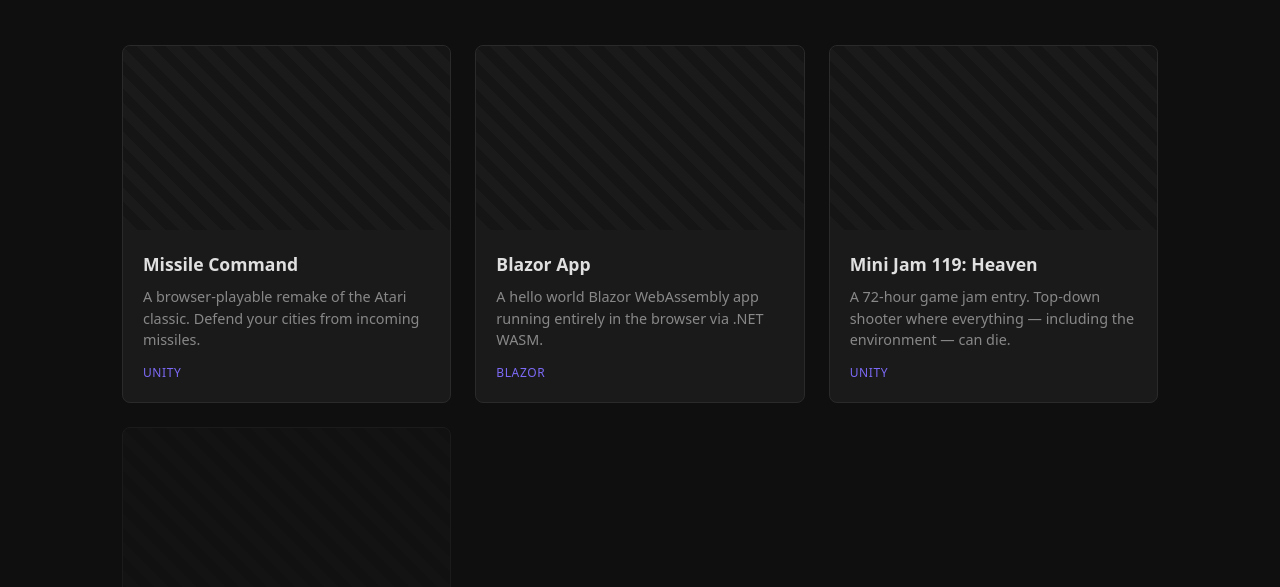
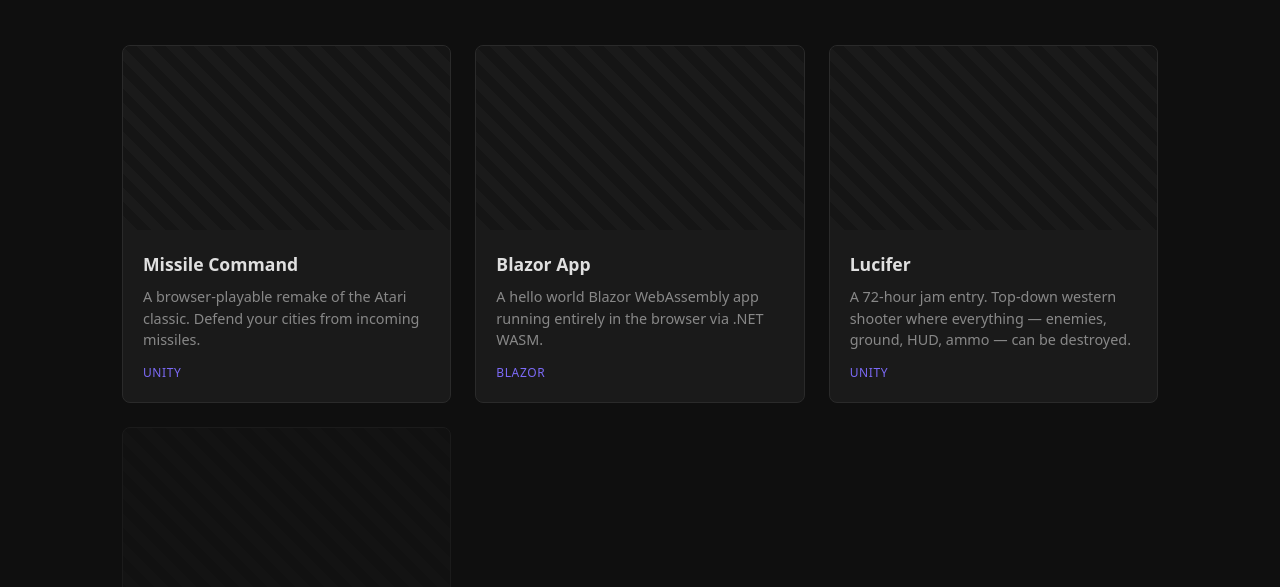
Before and after one commit to redmorr/redmorr.github.io, an Astro site: page / in a window 1280 px wide. Shown: the part 213-800 px from the top of the page. Built offline with nearby package versions, Linux system fonts and the light colour scheme; Astro itself is replaced by a stand-in of ours.

Commit message:
Add submission link and richer description for Lucifer (Mini Jam 119)

```diff
--- a/src/data/projects.ts
+++ b/src/data/projects.ts
@@ -8,6 +8,7 @@
   embedUrl?: string;
   thumbnail?: string;
   jamUrl?: string;
+  submissionUrl?: string;
   note?: string;
 }
 
@@ -32,13 +33,14 @@
   },
   {
     slug: 'minijam-119',
-    title: 'Mini Jam 119: Heaven',
-    description: 'A 72-hour game jam entry. Top-down shooter where everything — including the environment — can die.',
-    longDescription: 'An entry for Mini Jam 119: Heaven, a 72-hour game jam with 98 submissions. The theme was Heaven and the limitation was "Everything Can Die" — the player, enemies, ground, HUD, and menus are all destructible. Built in Unity as a top-down western shooter.',
+    title: 'Lucifer',
+    description: 'A 72-hour jam entry. Top-down western shooter where everything — enemies, ground, HUD, ammo — can be destroyed.',
+    longDescription: 'Submitted to Mini Jam 119: Heaven (72h, 98 entries) with the limitation "Everything Can Die". The approach: implement as little as possible while keeping the game playable — health and ammo are destructible in-world objects, no menus. Ranked #53 overall and #19 for use of limitation. Team: programming by me, art by Marvin Holzinger, music by Hidde \'Zephyde\'.',
     type: 'unity',
     url: 'https://redmorr.github.io/minijam-119-heaven-submission/',
     embedUrl: 'https://redmorr.github.io/minijam-119-heaven-submission/',
     jamUrl: 'https://itch.io/jam/mini-jam-119-heaven',
+    submissionUrl: 'https://itch.io/jam/mini-jam-119-heaven/rate/1789853',
     note: 'TODO: fix audio — FMOD removed, AudioClip fields need reassigning in Inspector.',
   },
   {
```
Also changed, not shown: src/pages/projects/[slug].astro (+19 -5 lines).
